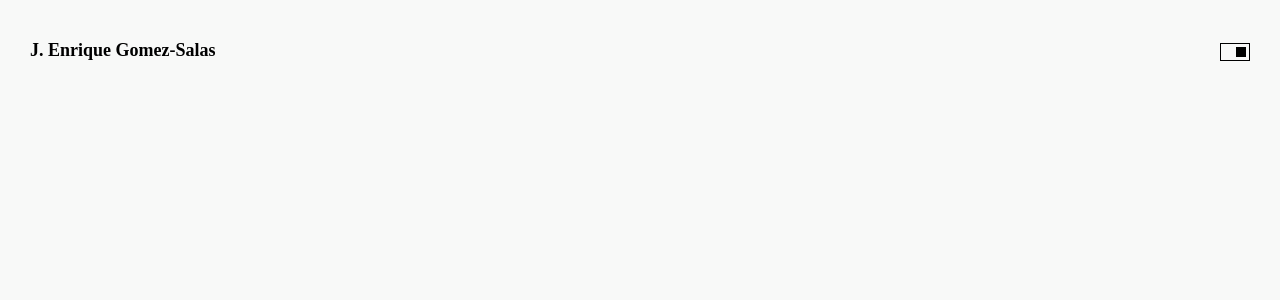
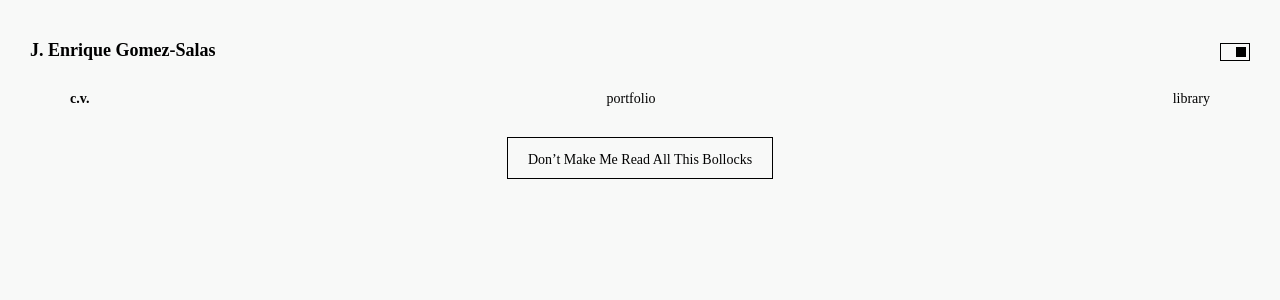
Before and after one commit to egomezsalasva/cv, a React (Create React App) app in the folder client/: page / in a window 1280 px wide. Shown: the top 300 px of the page. Built offline with nearby package versions, Linux system fonts and the light colour scheme; the HTML template or start-up script is replaced by a standard one.

Commit message:
Summary Button

```diff
--- a/client/src/App.js
+++ b/client/src/App.js
@@ -8,7 +8,35 @@ import Header from './components/global/Header'
 //STYLE
 //-Components
 const NavContainer = styled.div`
+  display: flex;
+  justify-content: space-between;
+  width: 100%;
+  margin: 30px auto;
+  padding: 0 70px;
+  font-family: 'SpaceMono-Regular';
+  font-size: 14px;
+  color: #000;
+  text-align: center;
+  text-transform: lowercase;
+  .activeNav{
+    font-weight: 700;
+  }
 `
+const SummaryButtonContainer = styled.div`
+  margin-top: 30px;
+  text-align: center;
+  .summaryButton{
+    display: inline-block;
+    padding: 14px 20px 10px;
+    border: 1px solid #000;
+    font-family: 'Graphik-Regular';
+    font-size: 14px;
+    color: #000;
+    text-align: center;
+    cursor: pointer;
+  }
+`
+
 
 function App() {
   return (
@@ -16,8 +44,14 @@ function App() {
       <Header/>
 
       <NavContainer>
+        <div className="activeNav">C.V.</div>
+        <div>Portfolio</div>
+        <div>Library</div>
+      </NavContainer>
 
-      </NavContainer>
+      <SummaryButtonContainer>
+        <div className="summaryButton">Don’t Make Me Read All This Bollocks</div>
+      </SummaryButtonContainer>
 
 
     </>
```
